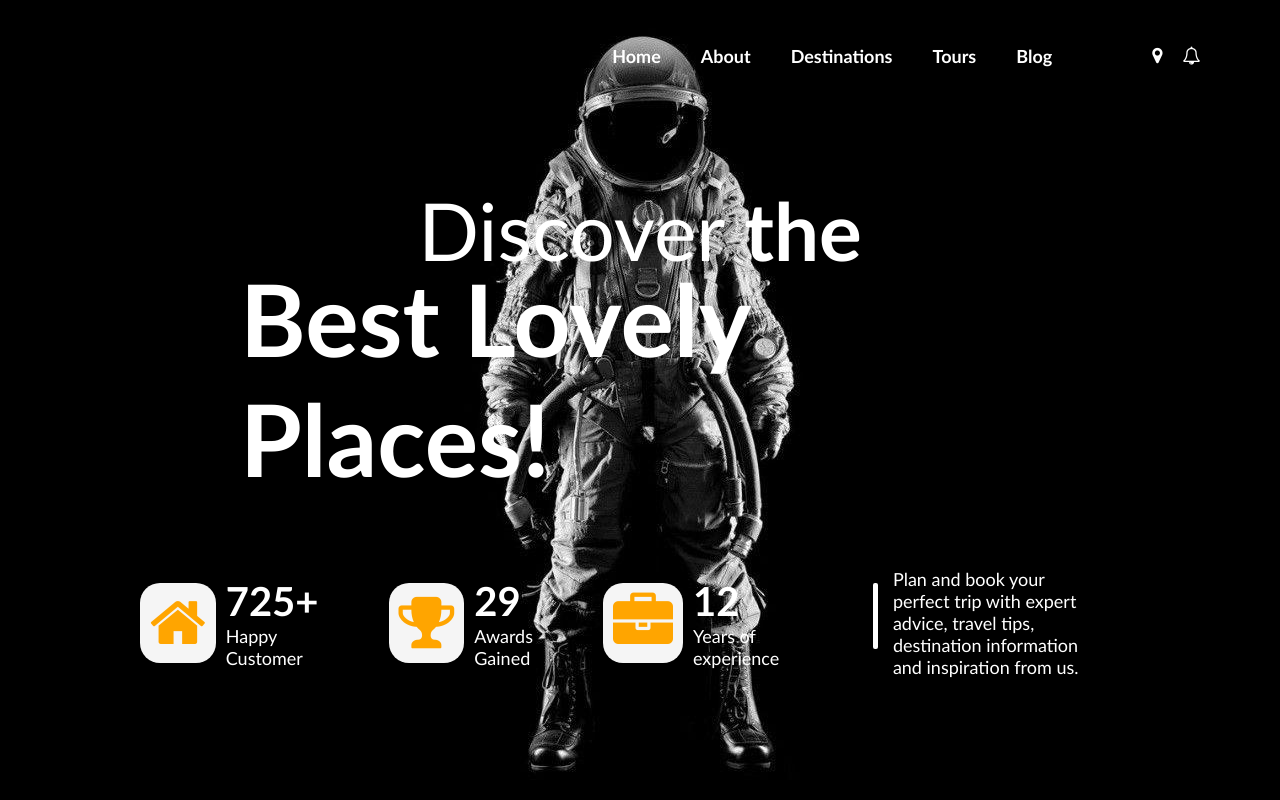
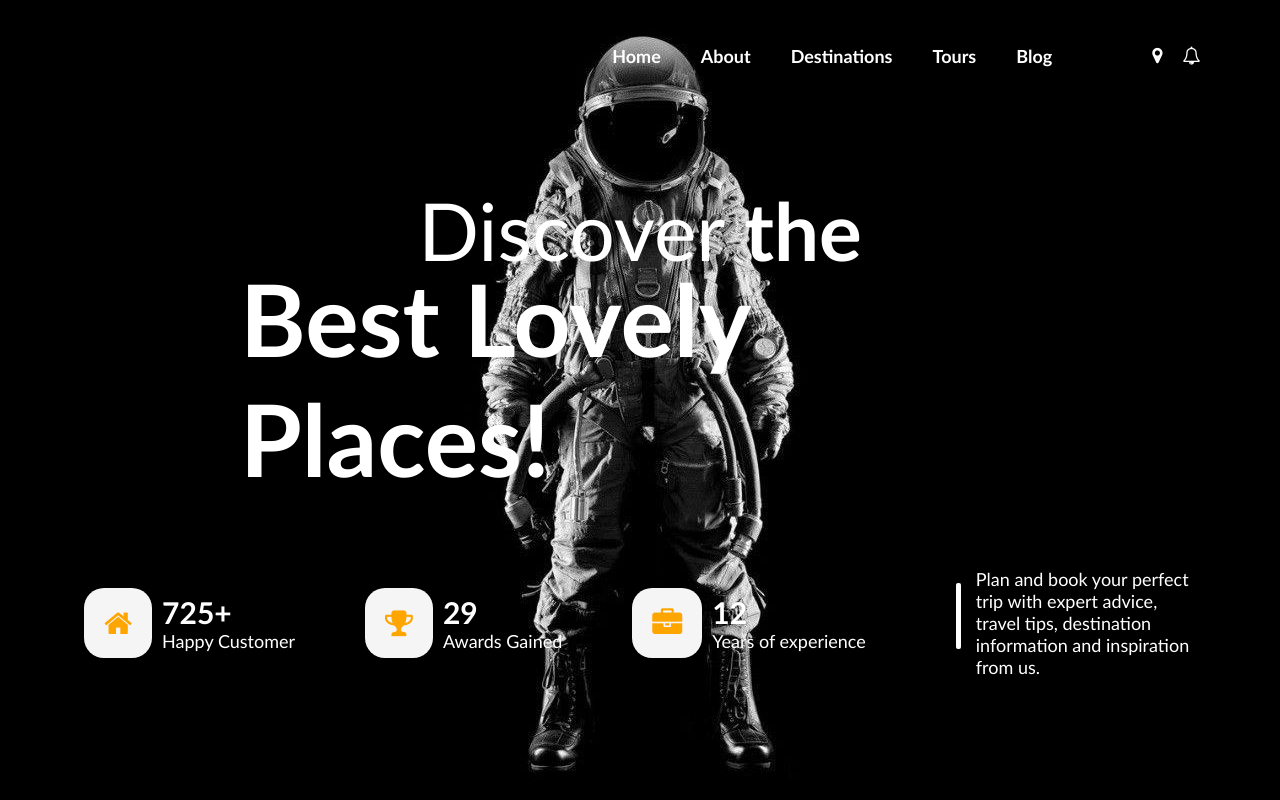
Before and after one commit to airidasju/06-home, a website: page index.html in a window 1280 px wide. Drawn offline with Linux system fonts and the light colour scheme.

Commit message:
fixed line paragraph

```diff
--- a/css/base/layout.css
+++ b/css/base/layout.css
@@ -99,16 +99,18 @@ main h1{
     flex-direction: row;
     align-items: center;
     justify-content: center;
-    border-radius: 20px;
     gap: 10px;
+    white-space: nowrap;
 }
 
-.line {
+.line-p {
     position: relative;
-    width: 70%;
+    width: 220px;
+    white-space:normal;
+    margin-left: 40px;
 }
 
-.line::before {
+.line-p::before {
     content: '';
     display: inline-block;
     width: 5px;
--- a/css/pages/home.css
+++ b/css/pages/home.css
@@ -28,14 +28,14 @@ header {
  }
 
  .about-info > div > i {
-    font-size: 60px;
+    font-size: 30px;
     color: orange;
     background-color: whitesmoke;
     border-radius: 20px;
-    padding: 10px;
+    padding: 20px;
  }
 
  .info-text > p:nth-child(1) {
-   font-size: 40px;
+   font-size: 30px;
    font-weight: bold;
  }
--- a/index.html
+++ b/index.html
@@ -77,7 +77,7 @@
             </div>
             </div>
             <div class="info-group">
-                <p class="line">Plan and book your perfect trip with expert advice, travel tips, destination information and inspiration from us.</p>
+                <p class="line-p">Plan and book your perfect trip with expert advice, travel tips, destination information and inspiration from us.</p>
             </div>
         </div>
     </div>
```
